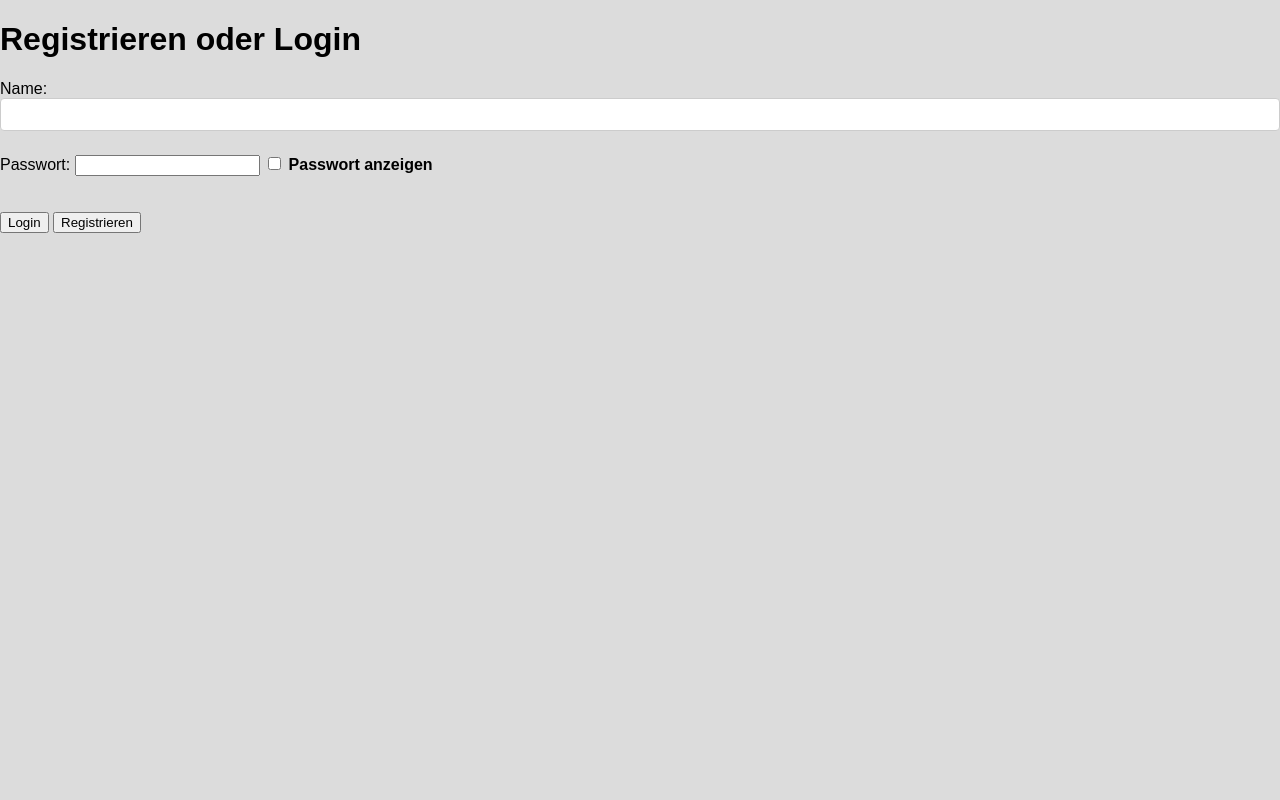
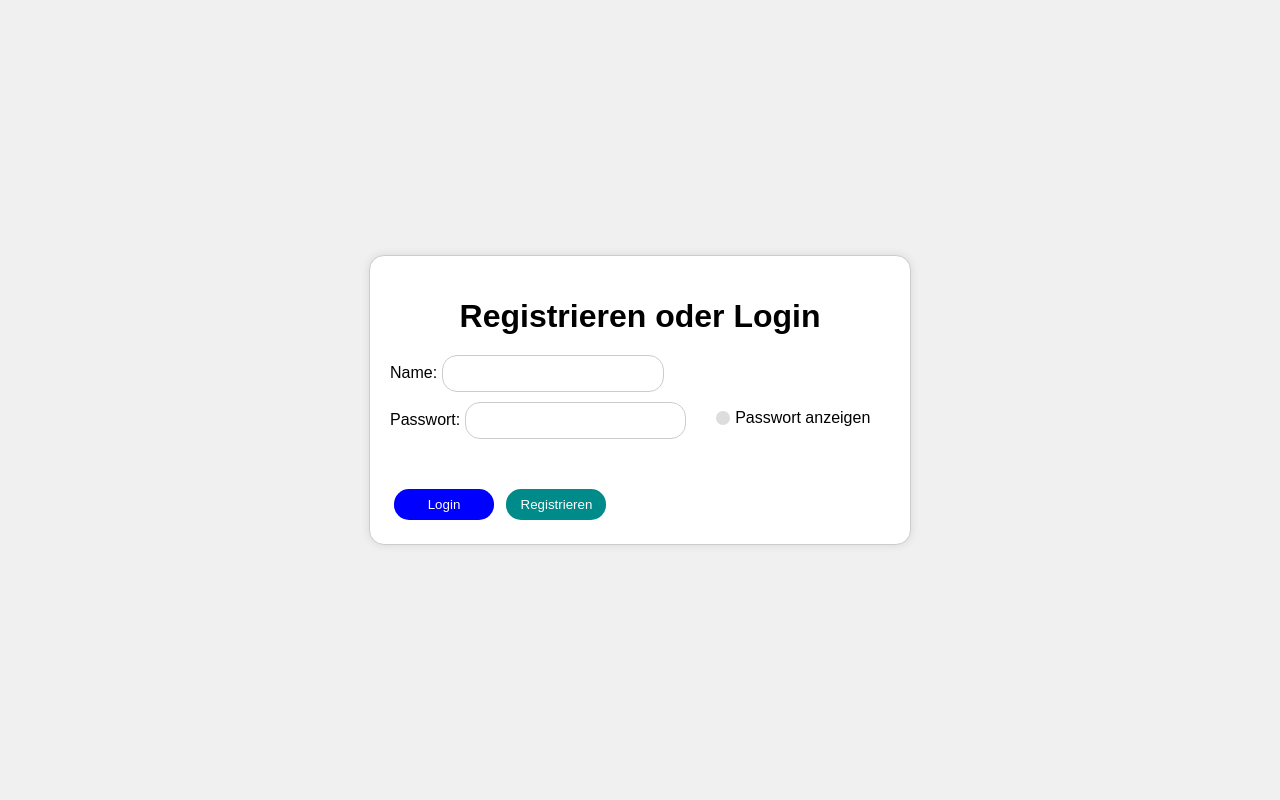
Before and after one commit to marcel7ag/m295projekt, a PHP site: page / in a window 1280 px wide. Run offline with PHP 8.4, Linux system fonts and the light colour scheme; a stand-in replaces the project's code that opens the database connection.

Commit message:
stylesheets seperated und user.php aufgebaut

```diff
--- /dev/null
+++ b/conn.php
@@ -0,0 +1,14 @@
+<?php
+    $servername = "localhost";
+    $username = "root";
+    $password = "";
+    $dbname = "projekt5";
+
+    // Create connection
+    $conn = new mysqli($servername, $username, $password, $dbname);
+
+    // Check connection
+    if ($conn->connect_error) {
+        die("Connection failed: " . $conn->connect_error);
+    }
+?>
--- a/erfassung.html
+++ b/erfassung.php
@@ -3,7 +3,7 @@
 <head>
     <meta charset="UTF-8">
     <meta name="viewport" content="width=device-width, initial-scale=1.0">
-    <link rel="stylesheet" href="style.css">
+    <link rel="stylesheet" href="styleErfassung.css">
     <title>Auftragsverwaltung</title>
 </head>
 <body>
@@ -118,7 +118,7 @@
 
         <!-- Button zum Generieren/Drucken des Auftragsdokuments -->
 
-        <button id="auftragDrucken">Auftragsdokument generieren/drucken</button>
+        <button onclick="printDocument()" id="auftragDrucken">Auftragsdokument generieren/drucken</button>
 
         <!-- Liste aller Aufträge -->
         <div id="auftragsListe">
--- a/index.php
+++ b/index.php
@@ -4,7 +4,7 @@
     <meta charset="UTF-8">
     <meta name="viewport" content="width=device-width, initial-scale=1.0">
     <script src="https://code.jquery.com/jquery-3.6.0.min.js"></script>
-    <link rel="stylesheet" href="style.css">
+    <link rel="stylesheet" href="styleIndex.css">
     <title>Login und Registration</title>
 </head>
 <body>
@@ -14,7 +14,7 @@
             Name: <input type="text" name="username"><br><br>
         </div>
         <div class="password-field">
-            Passwort: <input type="password" name="password" id="password">
+            Passwort: <input type="password" name="password" id="password"">
             <label>
                 <input type="checkbox" id="showPassword" onclick="toggleVisibility()"><label for="showPassword"></label>
                 Passwort anzeigen
--- /dev/null
+++ b/script.js
@@ -0,0 +1,3 @@
+function printDocument(){
+    window.print();
+}
--- a/style.css
+++ b/styleErfassung.css
@@ -51,6 +51,7 @@ label {
 input[type="text"],
 input[type="number"],
 input[type="date"],
+input[type="password"],
 textarea,
 select {
     width: 100%;
@@ -73,7 +74,7 @@ button {
     cursor: pointer;
 }
 
-/* Optional: Add hover effect for buttons */
 button:hover {
     background-color: #0056b3;
+    transition: all 0.25s;
 }
--- /dev/null
+++ b/styleIndex.css
@@ -0,0 +1,125 @@
+body {
+    font-family: Arial, sans-serif;
+    margin: 0;
+    padding: 0;
+    display: flex;
+    justify-content: center;
+    align-items: center;
+    min-height: 100vh;
+    background-color: #f0f0f0;
+}
+
+form {
+    width: 500px;
+    border: 1px solid #ccc;
+    border-radius: 15px;
+    padding: 20px;
+    box-shadow: 0px 0px 10px rgba(0,0,0,0.1);
+    background-color: white;
+}
+
+form h1 {
+    text-align: center;
+    margin-bottom: 20px;
+}
+
+form input[type="text"],
+form input[type="password"] {
+    width: 200px;
+    padding: 10px;
+    margin-bottom: 10px;
+    border: 1px solid #ccc;
+    border-radius: 15px;
+    outline: none;
+}
+
+form input[type="submit"],
+form input[type="button"],
+form input[type="reset"] {
+    width: 100px;
+    padding:8px;
+    margin: 4px;
+    border: none;
+    border-radius: 15px;
+    color: white;
+    cursor: pointer;
+}
+
+form input[type="submit"] {
+    background-color: blue;
+}
+
+input[name="action"][value="Registrieren"] {
+    background-color: darkcyan;
+}
+
+input[type="checkbox"] {
+    visibility: hidden;
+}
+
+input[type="checkbox"] + label {
+    display: inline-block;
+    width: 14px;
+    height: 14px;
+    border-radius: 80%;
+    background-color: #ddd;
+    position: relative;
+    cursor: pointer;
+}
+
+input[type="checkbox"] + label::before {
+    content: "";
+    position: absolute;
+    display: none;
+    width: 8px;
+    height: 8px;
+    border-radius: 50%;
+    background-color: #000;
+    top: 50%;
+    left: 50%;
+    transform: translate(-50%, -50%);
+}
+
+input[type="checkbox"]:checked + label::before {
+    display: block;
+}
+
+label {
+    display: flex;
+    align-items: center;
+    width: 200px;
+    gap: 5px;
+}
+
+.password-field {
+    display: flex;
+    align-items: baseline;
+    gap: 5px;
+}
+
+.name-field {
+    display: flex;
+    align-items: baseline;
+    gap: 5px;
+}
+
+.windowpopup {
+    display: none;
+    position: fixed;
+    z-index: 1;
+    left: 50%;
+    top: 50%;
+    transform: translate(-50%, -50%);
+    background-color: white;
+    padding: 20px;
+    border: 1px solid #ccc;
+    border-radius: 15px;
+    box-shadow: 0px 0px 10px rgba(0,0,0,0.1);
+    opacity: 1;
+}
+
+.windowpopup.faded-out {
+    opacity: 0;
+    visibility: hidden;
+    transition: 0.5s linear;
+}
```
Also changed, not shown: styleUser.css (added, +142 -0 lines), user.php (+50 -2 lines).
